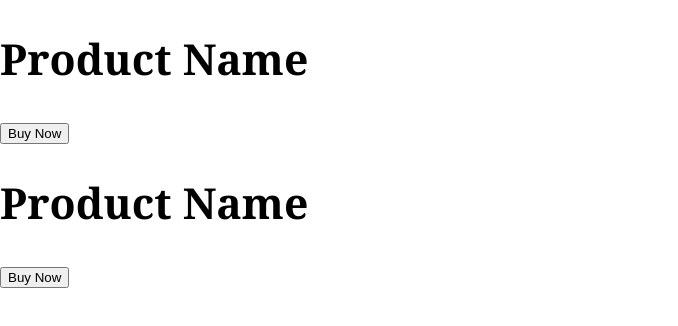
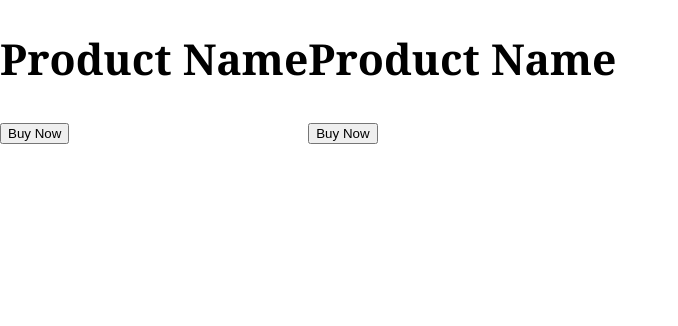
Before and after one commit to 50-vanilla-projects/07-Split-Landing-Page, a plain HTML site: page index.html in a window 1280 px wide. Shown: the whole page, without its empty margins (0-678 px from the left). Drawn offline with Linux system fonts and the light colour scheme.

Commit message:
style main to be a flex container

```diff
--- a/styles.css
+++ b/styles.css
@@ -5,3 +5,11 @@ body {
     font-family: Cambria, Cochin, Georgia, Times, 'Times New Roman', serif;
     font-size: 16pt;
 }
+
+main {
+    width: 100%;
+    height: 100%;
+    display: flex;
+    justify-content: stretch;
+    align-items: stretch;
+}
```
